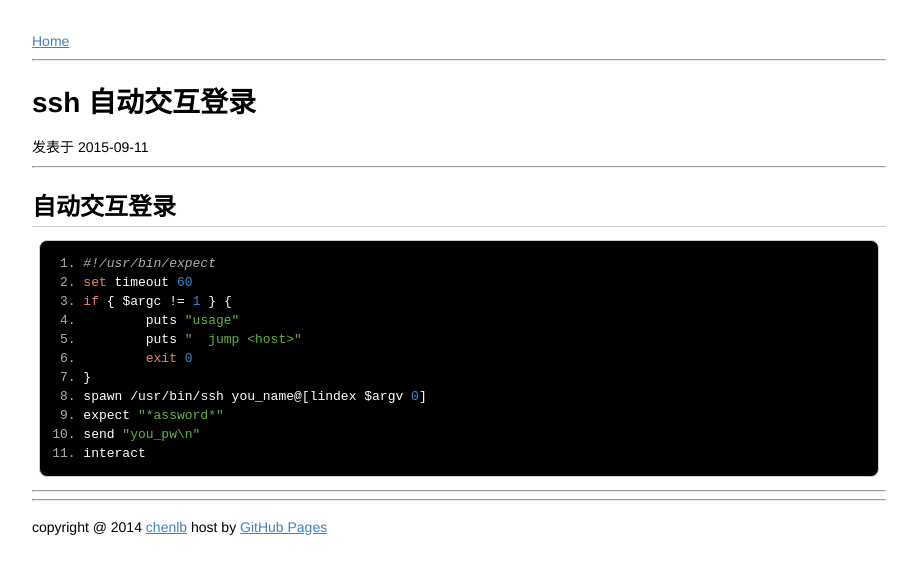
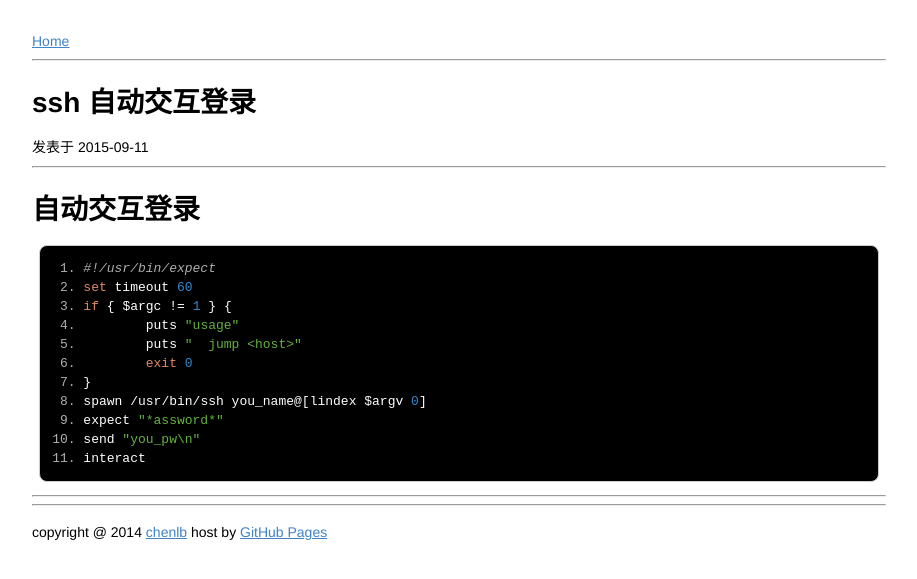
Before and after one commit to chenlb/chenlb.github.io, a Jekyll site: the page built from _posts/2015-09-11-auto-ssh-login-linux.md, in a window 1280 px wide. Shown: the top 579 px of the page, without its empty margins (181-1098 px from the left). Built offline with Jekyll 4.4.1, drawn with Linux system fonts in a browser that asks for light colours.

Commit message:
修改一级标题

````diff
--- a/_posts/2015-09-11-auto-ssh-login-linux.md
+++ b/_posts/2015-09-11-auto-ssh-login-linux.md
@@ -4,7 +4,7 @@ title: ssh 自动交互登录
 tags: [ssh, login]
 ---
 
-## 自动交互登录
+# 自动交互登录
 
 ```bash
 #!/usr/bin/expect
````
